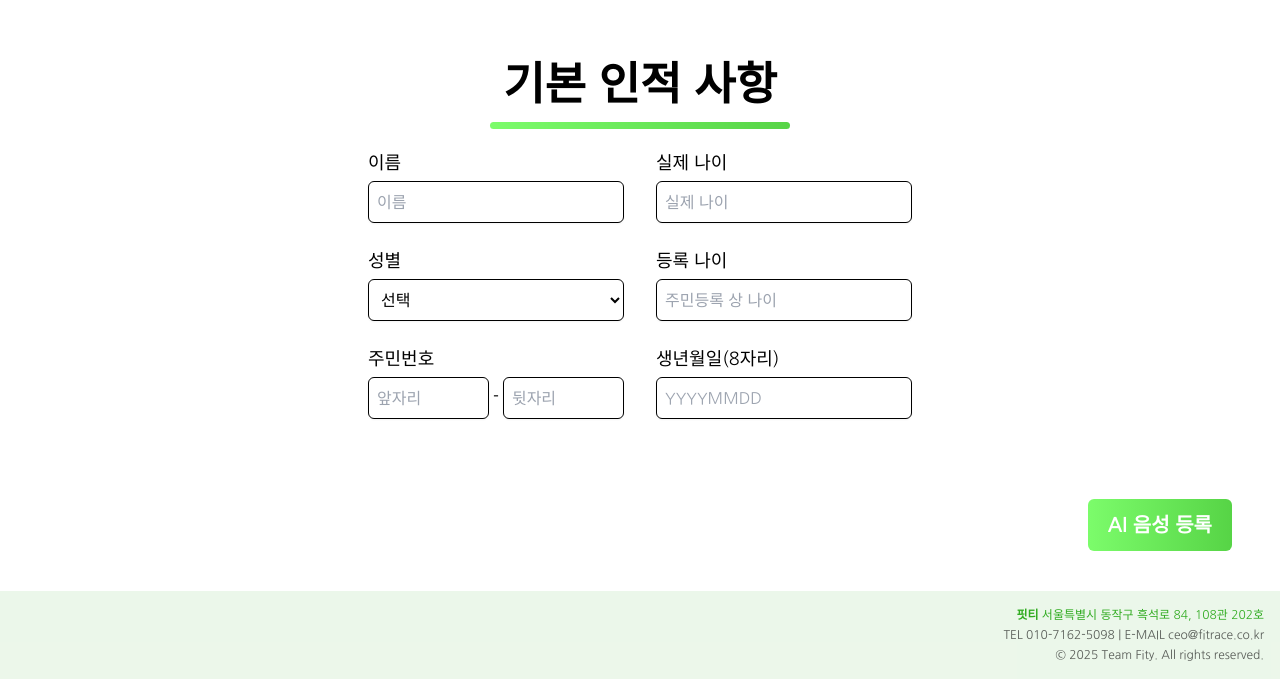
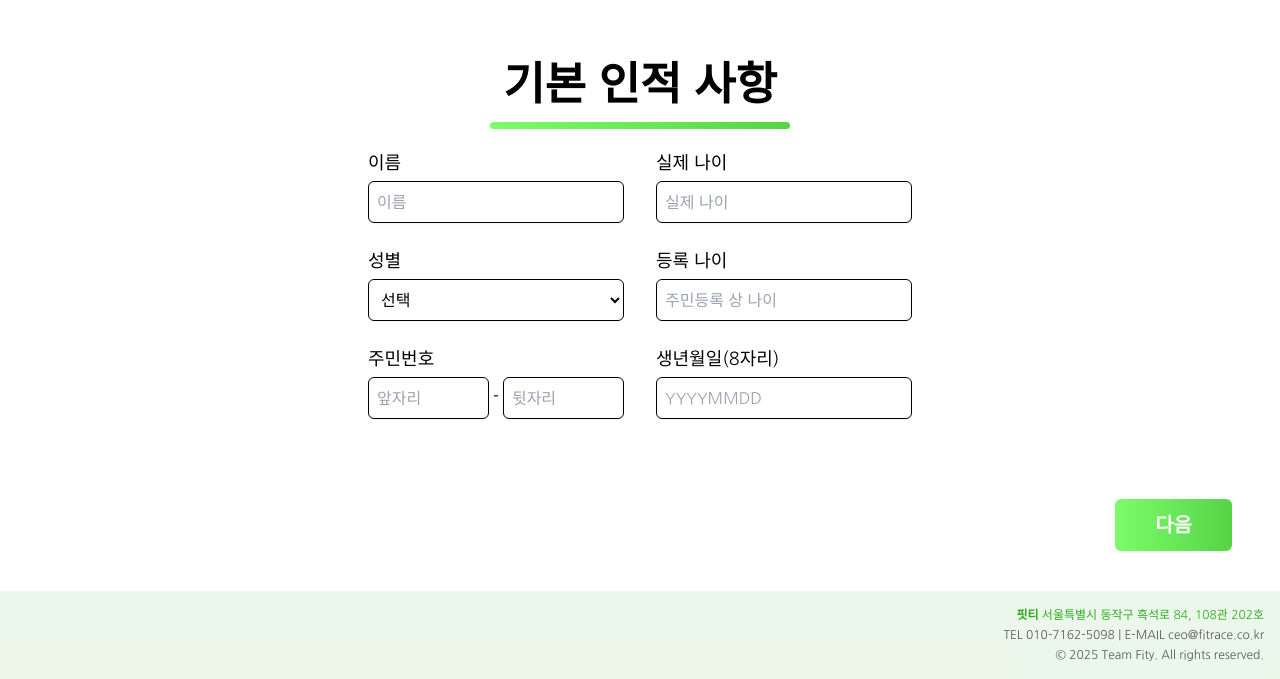
Before and after one commit to selfishAltruism/AI_Voice_Dementia_Guardian_FE, a Next.js app: page /personal-info in a window 1280 px wide. Shown: the part 121-800 px from the top of the page. Built offline with nearby package versions, Linux system fonts and the light colour scheme.

Commit message:
design: personal info page update (#1)

```diff
--- a/src/app/personal-info/page.tsx
+++ b/src/app/personal-info/page.tsx
@@ -89,7 +89,7 @@ const PersonalInfo = () => {
         </div>
       </div>
 
-      <LinkButton title="AI 음성 등록" to="/inference" />
+      <LinkButton title="다음" to="/inference" />
     </>
   );
 };
--- a/src/entities/layout/ui/LinkButton.tsx
+++ b/src/entities/layout/ui/LinkButton.tsx
@@ -11,7 +11,7 @@ export const LinkButton = ({
 }) => (
   <Link
     href={disabled ? "#" : to}
-    className="hover:animate-gradient fixed bottom-32 right-12 rounded-md bg-gradient-to-r from-[#7cfc6b] to-core bg-[length:200%_200%] px-5 py-3 text-xl text-white transition-all duration-500"
+    className="fixed bottom-32 right-12 rounded-md bg-gradient-to-r from-[#7cfc6b] to-core bg-[length:200%_200%] px-10 py-3 text-xl text-white transition-all duration-500 hover:animate-gradient"
   >
     <strong>{title}</strong>
   </Link>
```
